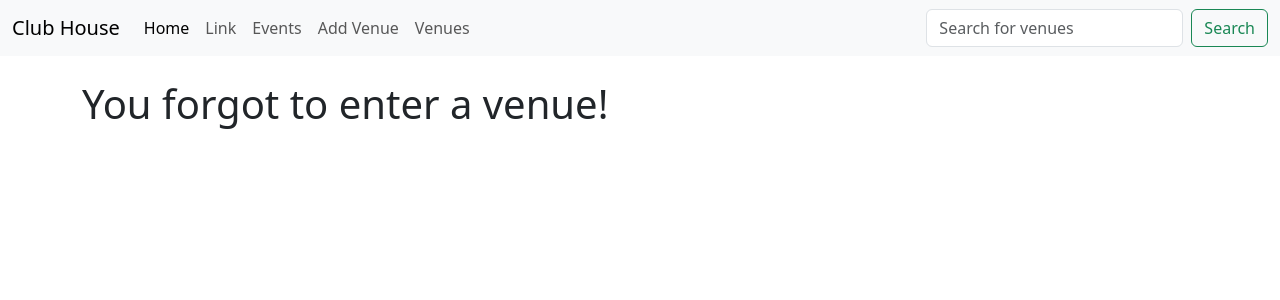
After one commit to RomanNaumenko/club_house_project, a Django app: page /home/search_venues/ in a window 1280 px wide. The commit adds this page. Shown: the top 300 px of the page. Run offline with Django 4.2, Linux system fonts and the light colour scheme.

Commit message:
Create search_for_venue and update_venue views with appropriate urls and html.

```diff
--- a/event/urls.py
+++ b/event/urls.py
@@ -7,4 +7,6 @@ urlpatterns = [
     path('add_venue/', views.add_venue, name='add-venue'),
     path('venues/', views.all_venues, name='venues'),
     path('show_venue/<venue_id>', views.show_venue_by_id, name='show-venue'),
+    path('search_venues/', views.search_for_venues, name='search-venue'),
+    path('update_venue/<venue_id>', views.update_venue, name='update-venue'),
     ]
--- a/event/views.py
+++ b/event/views.py
@@ -1,4 +1,4 @@
-from django.shortcuts import render
+from django.shortcuts import render, redirect
 from .models import ClubUser, Venue, Event
 from .forms import VenueForm
 from django.http import HttpResponseRedirect
@@ -35,3 +35,23 @@ def add_venue(request):
 def show_venue_by_id(request, venue_id):
     venue = Venue.objects.get(pk=venue_id)
     return render(request, 'events/show_venue.html', {"venue": venue})
+
+
+def search_for_venues(request):
+    if request.method == "POST":
+        searcher = request.POST.get("searcher", False)
+        venues = Venue.objects.filter(name__contains=searcher)
+        return render(request, 'events/search_for_venues.html',
+                      {'searcher': searcher, 'venues': venues})
+    else:
+        return render(request, 'events/search_for_venues.html',
+                      {})
+
+
+def update_venue(request, venue_id):
+    venue = Venue.objects.get(pk=venue_id)
+    form = VenueForm(request.POST or None, instance=venue)
+    if form.is_valid():
+        form.save()
+        return redirect('venues')
+    return render(request, 'events/update_venue.html', {"venue": venue, 'form': form})
--- a/templates/base/navbar.html
+++ b/templates/base/navbar.html
@@ -26,8 +26,10 @@
 
 
       </ul>
-      <form class="d-flex" role="search">
-        <input class="form-control me-2" type="search" placeholder="Search" aria-label="Search">
+      <form class="d-flex" method="POST" action="{% url 'search-venue' %}">
+        {% csrf_token %}
+        <input class="form-control me-2" type="search" placeholder="Search for venues"
+               aria-label="Search" name="searcher">
         <button class="btn btn-outline-success" type="submit">Search</button>
       </form>
     </div>
--- /dev/null
+++ b/templates/events/search_for_venues.html
@@ -0,0 +1,13 @@
+{% extends 'base/base.html' %}
+{% block content %}
+    {% if searcher %}
+        <h1>Result of your search:</h1>
+        <br/>
+            {% for venue in venues %}
+                <a href="{% url 'show-venue' venue.id %}">{{ venue.name }}</a> -
+                <a href="{{ venue.web }}">{{ venue.web }}
+            {% endfor %}
+    {% else %}
+        <h1>You forgot to enter a venue!</h1>
+    {% endif %}
+{% endblock %}
--- a/templates/events/venues.html
+++ b/templates/events/venues.html
@@ -1,6 +1,9 @@
 {% extends 'base/base.html' %}
 
 {% block content %}
+    <style>
+        p { text-align: right; }
+    </style>
     <h1>All venues</h1><br/>
         {% for venue in venues %}
 
@@ -24,6 +27,8 @@
             {% if venue.email %}
                 <li>Email: {{ venue.email }}</li>
             {% endif %}
+                </td>
+        <td><p><a href="{% url 'update-venue' venue.id %}" class="btn btn-outline-secondary">Update</a></p>
     </ul></td>
   </tr>
 </table>
```
Also changed, not shown: templates/events/update_venue.html (added, +10 -0 lines), db.sqlite3.
